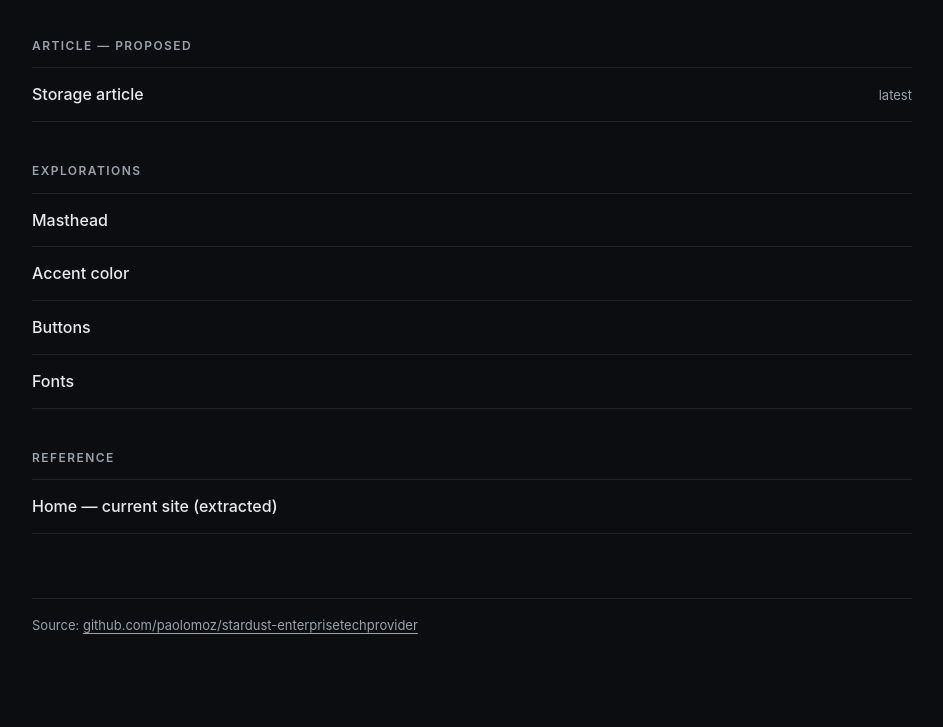
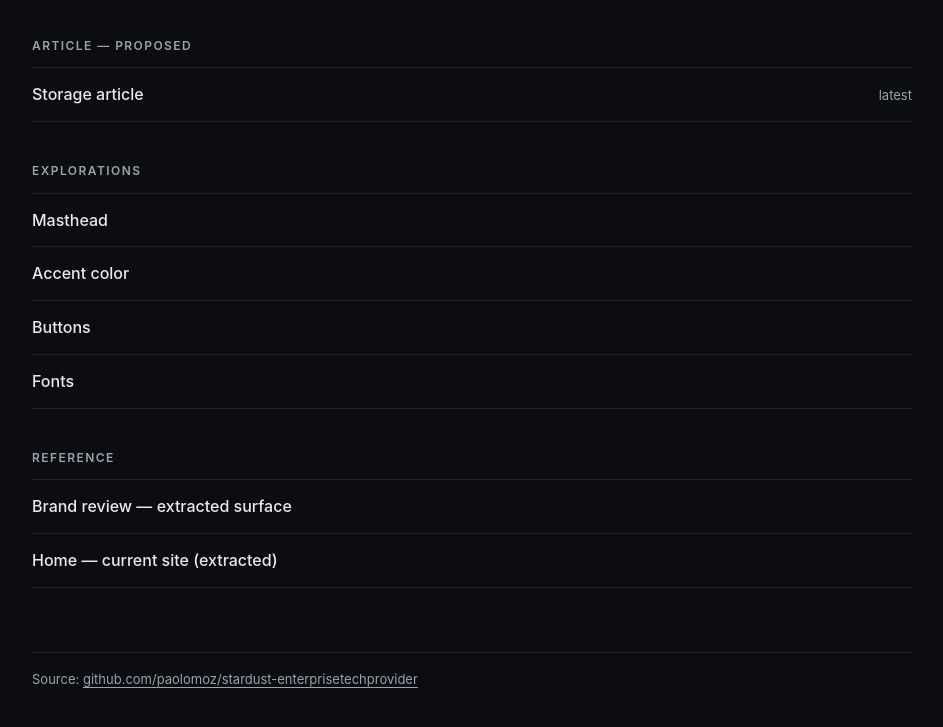
Before and after one commit to paolomoz/stardust-enterprisetechprovider, a website: page index.html in a window 1280 px wide. Shown: the part 786-1513 px from the top of the page, without its empty margins (168-1111 px from the left). Drawn offline with Linux system fonts and the light colour scheme.

Commit message:
Link brand-review from index

```diff
--- a/index.html
+++ b/index.html
@@ -93,6 +93,7 @@
 
     <h2>Reference</h2>
     <ul>
+      <li><a href="stardust/current/brand-review.html"><span class="label">Brand review — extracted surface</span><span class="meta"></span></a></li>
       <li><a href="stardust/prototypes/home.html"><span class="label">Home — current site (extracted)</span><span class="meta"></span></a></li>
     </ul>
 
```
